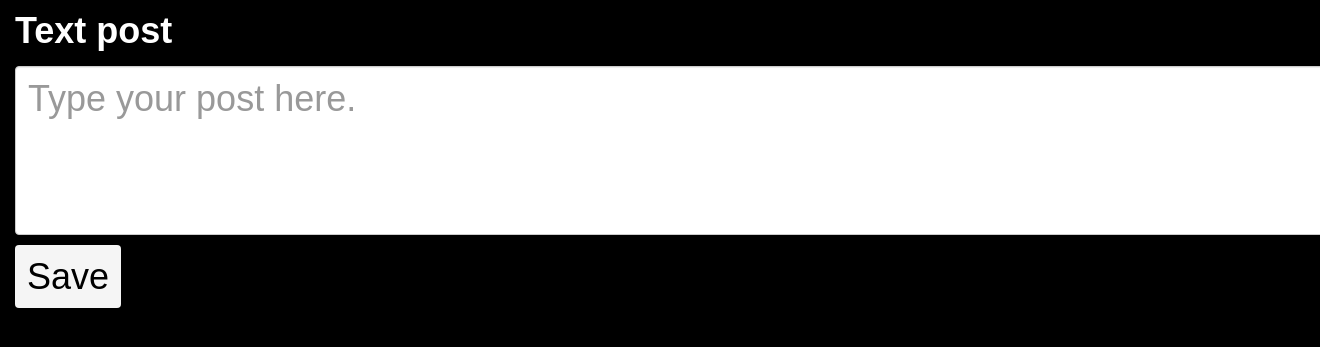
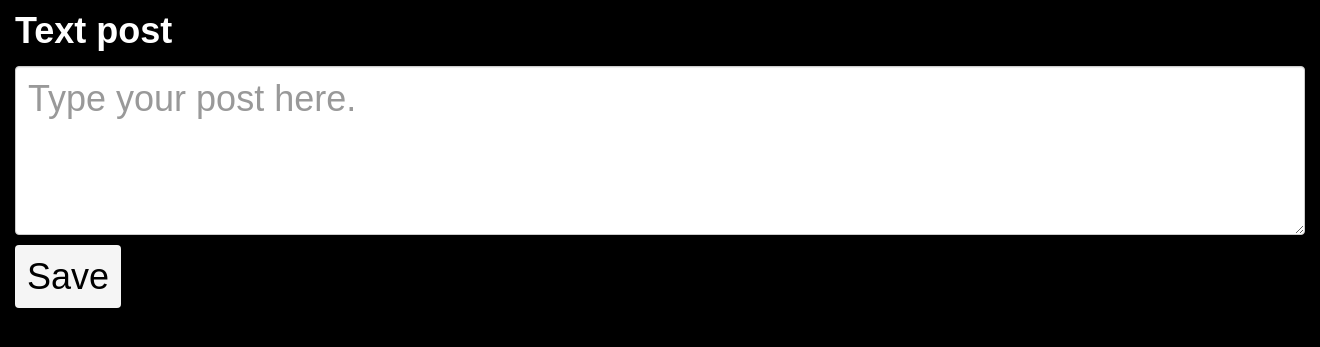
Before and after one commit to 5hwb/BigTextNotes, a Django app: page /add_post in a window 1320 px wide; the page is wider, and only the part inside the window is pictured. Shown: the part 50-397 px from the top of that part. Run offline with Django 3.2, Linux system fonts and the light colour scheme; some libraries are stand-ins or nearby versions.

Commit message:
Add margins to content

```diff
--- a/Board/templates/base.html
+++ b/Board/templates/base.html
@@ -31,10 +31,10 @@
 </nav>
 
 <body>
-
-{% block content %}
-{% endblock %}
-
+    <div class="content">
+        {% block content %}
+        {% endblock %}
+    </div>
 </body>
 
 </html>
--- a/static/css/custom_styling.css
+++ b/static/css/custom_styling.css
@@ -12,6 +12,10 @@ body {
 	background: #000;
 	color: #fff;
 	font-family: sans-serif;
+}
+.content {
+	margin-left: 15px;
+	margin-right: 15px;
 }
 h1,
 h2 {
@@ -87,8 +91,6 @@ h2 {
 
 form .form-group * {
 	font-size: 36px;
-	margin-left: 15px;
-	margin-right: 15px;
 	margin-top: 5px;
 	margin-bottom: 5px;
 }
```
